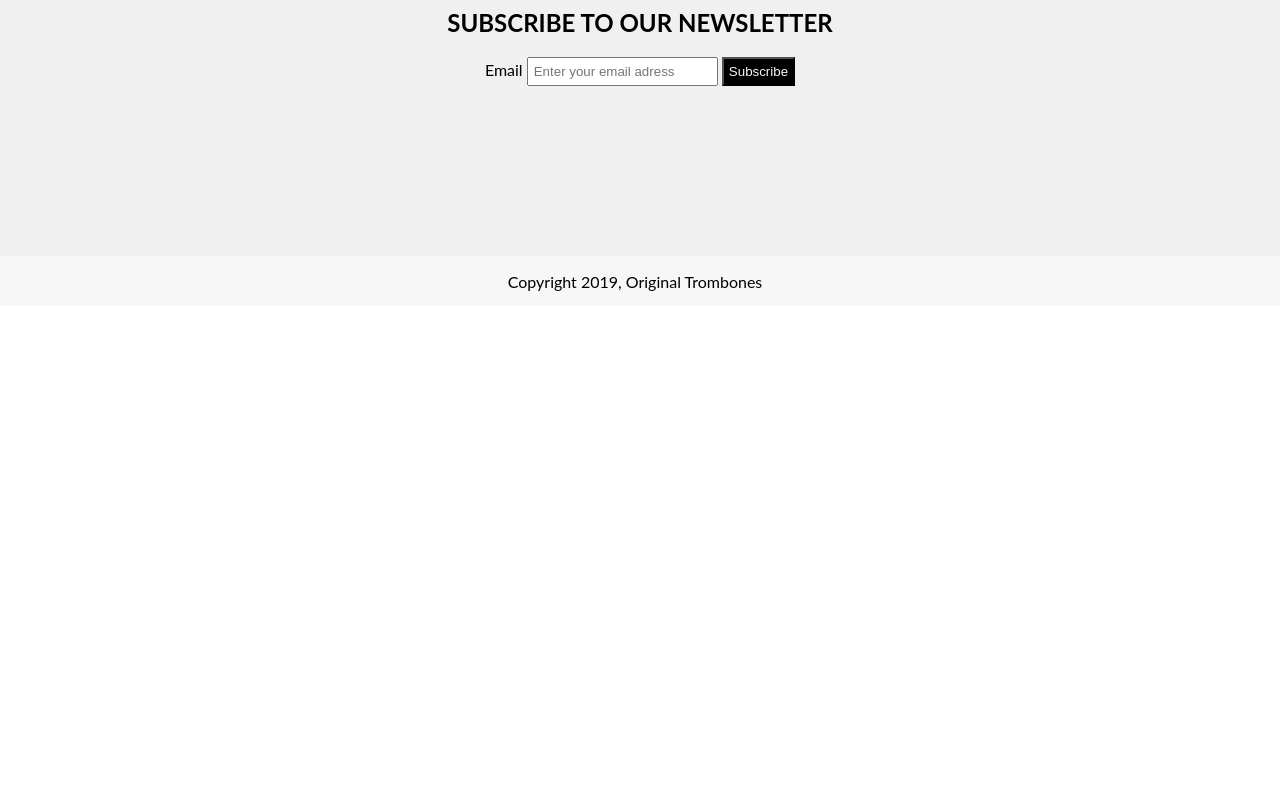
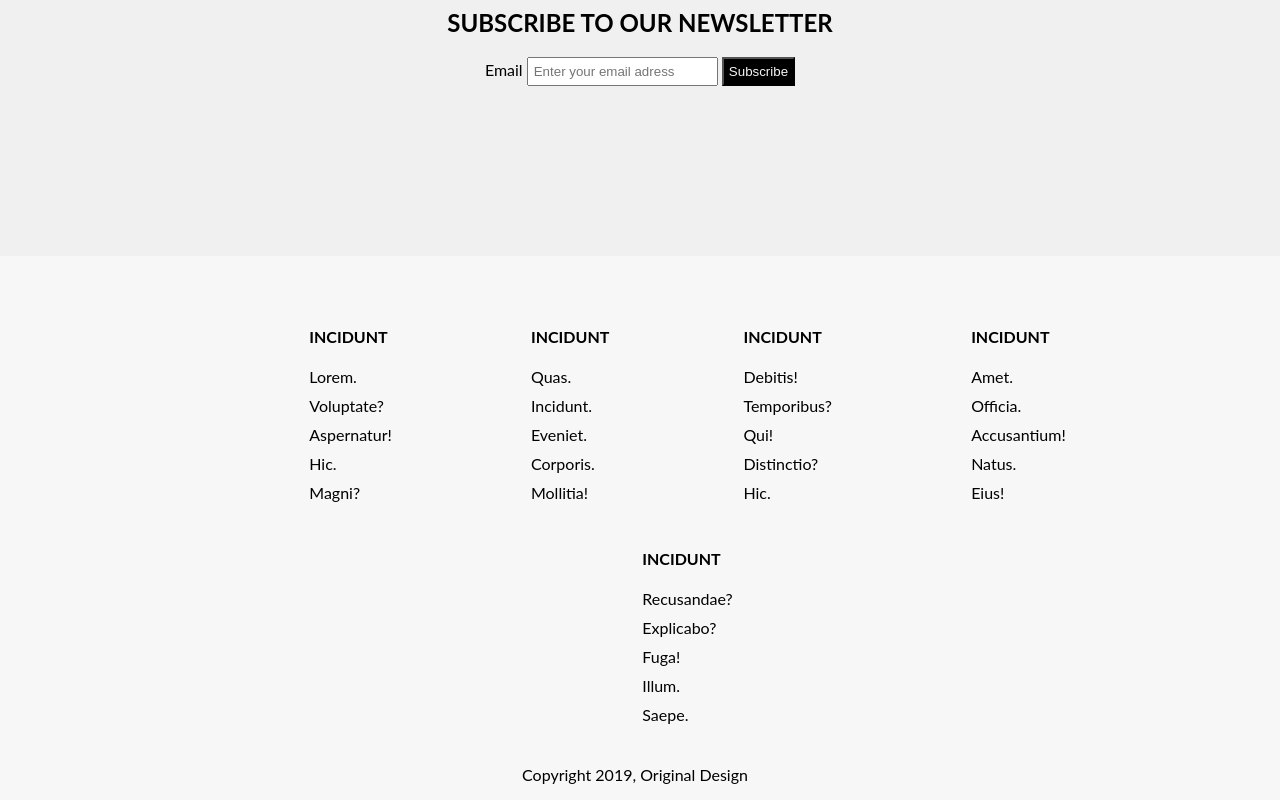
Before and after one commit to uzun777/Landing-Page, a plain HTML site: page index.html in a window 1280 px wide. Shown: the part 1534-2334 px from the top of the page. Before the commit the page ends 1840 px from the top, so only its background shows below. Drawn offline with Linux system fonts and the light colour scheme.

Commit message:
footer add

```diff
--- a/index.html
+++ b/index.html
@@ -127,7 +127,60 @@
     </section>
 
     <footer>
-      <p>Copyright 2019, Original Trombones</p>
+      <div id="container">
+        <div class="footer_nav">
+          <ul>
+            <h4>Incidunt</h4>
+            <li><a href="#">Lorem.</a></li>
+            <li><a href="#">Voluptate?</a></li>
+            <li><a href="#">Aspernatur!</a></li>
+            <li><a href="#">Hic.</a></li>
+            <li><a href="#">Magni?</a></li>
+          </ul>
+        </div>
+        <div class="footer_nav">
+          <ul>
+            <h4>Incidunt</h4>
+            <li><a href="#">Quas.</a></li>
+            <li><a href="#">Incidunt.</a></li>
+            <li><a href="#">Eveniet.</a></li>
+            <li><a href="#">Corporis.</a></li>
+            <li><a href="#">Mollitia!</a></li>
+          </ul>
+        </div>
+        <div class="footer_nav">
+          <ul>
+            <h4>Incidunt</h4>
+            <li><a href="#">Debitis!</a></li>
+            <li><a href="#">Temporibus?</a></li>
+            <li><a href="#">Qui!</a></li>
+            <li><a href="#">Distinctio?</a></li>
+            <li><a href="#">Hic.</a></li>
+          </ul>
+        </div>
+        <div class="footer_nav">
+          <ul>
+            <h4>Incidunt</h4>
+            <li><a href="#">Amet.</a></li>
+            <li><a href="#">Officia.</a></li>
+            <li><a href="#">Accusantium!</a></li>
+            <li><a href="#">Natus.</a></li>
+            <li><a href="#">Eius!</a></li>
+          </ul>
+        </div>
+        <div class="footer_nav">
+          <ul>
+            <h4>Incidunt</h4>
+            <li><a href="#">Recusandae?</a></li>
+            <li><a href="#">Explicabo?</a></li>
+            <li><a href="#">Fuga!</a></li>
+            <li><a href="#">Illum.</a></li>
+            <li><a href="#">Saepe.</a></li>
+          </ul>
+        </div>
+        <p>Copyright 2019, Original Design</p>
+    </div>
+
     </footer>
   </body>
 </html>
--- a/style.css
+++ b/style.css
@@ -7,7 +7,7 @@ body {
 }
 
 h1,
-h2 {
+h2,h4 {
   text-transform: uppercase;
 }
 
@@ -142,10 +142,34 @@ section {
 
 footer {
   display: flex;
-  justify-content: center;
-  height: 50px;
+  justify-content: space-between;
+  align-items: flex-start;
   width: 100%;
   background-color: hsl(0, 0%, 97%);
+}
+
+footer ul{
+  margin:0px;
+  padding: 0px  15px 15px 15px;
+}
+
+footer a{
+  color:black;
+}
+
+.footer_nav{
+  display: inline-block;
+  padding-left: 100px;
+}
+.footer_nav li{
+  display: block;
+  padding-bottom: 10px;
+}
+
+
+#container{
+  width: 100%;
+  margin: 50px 100px 0px 100px;
 }
 
 @media only screen and (max-width: 600px) {
@@ -189,4 +213,14 @@ footer {
     max-width: 100%;
     max-height: 100%;
   }
+
+  #container{
+    margin: 20px 0px 0px 0px;
+  }
+
+  .footer_nav{
+    display: block;
+    padding-left:0px;
+  }
+
 }
```
